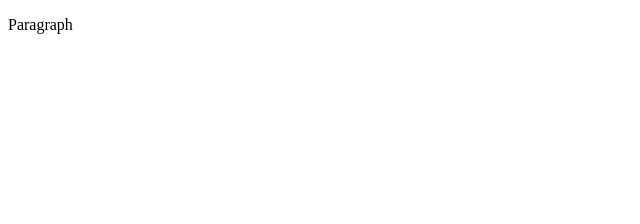
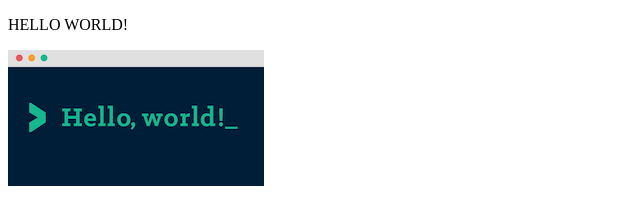
Before and after one commit to MTHS-ICD2O-1-2023/ICD2O-Unit-1-02-fetuha-gebremekeal, a plain HTML site: page index.html in a window 1280 px wide. Shown: the whole page, without its empty margins (0-640 px from the left). Drawn offline with Linux system fonts and the light colour scheme.

Commit message:
image hello world

```diff
--- a/index.html
+++ b/index.html
@@ -1,9 +1,10 @@
 <!DOCTYPE html>
 <html>
   <head>
-    <title>Title</title>
+    <title>HI</title>
   </head>
   <body>
-    <p>Paragraph</p>
+    <p>HELLO WORLD!</p>
+    <img src="./images/hello_world.png" alt="hello, world! image" />
   </body>
 </html>
```
Also changed, not shown: images/hello_world.png (added).
